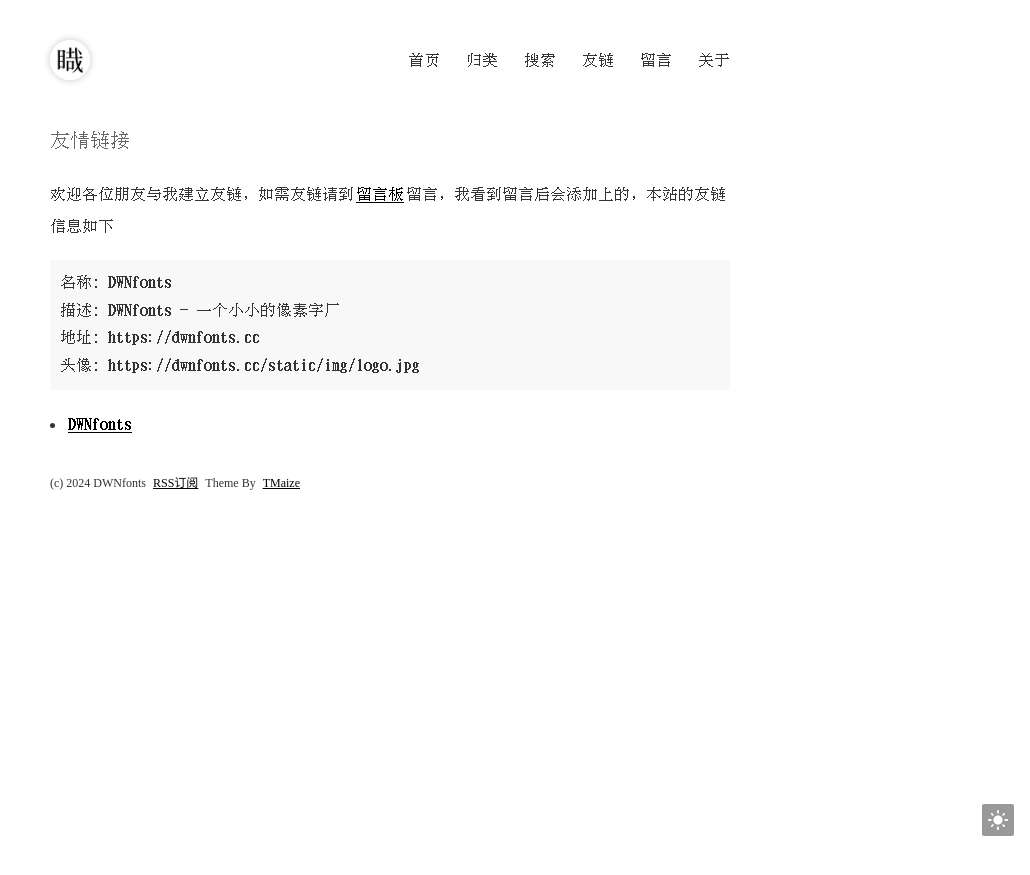
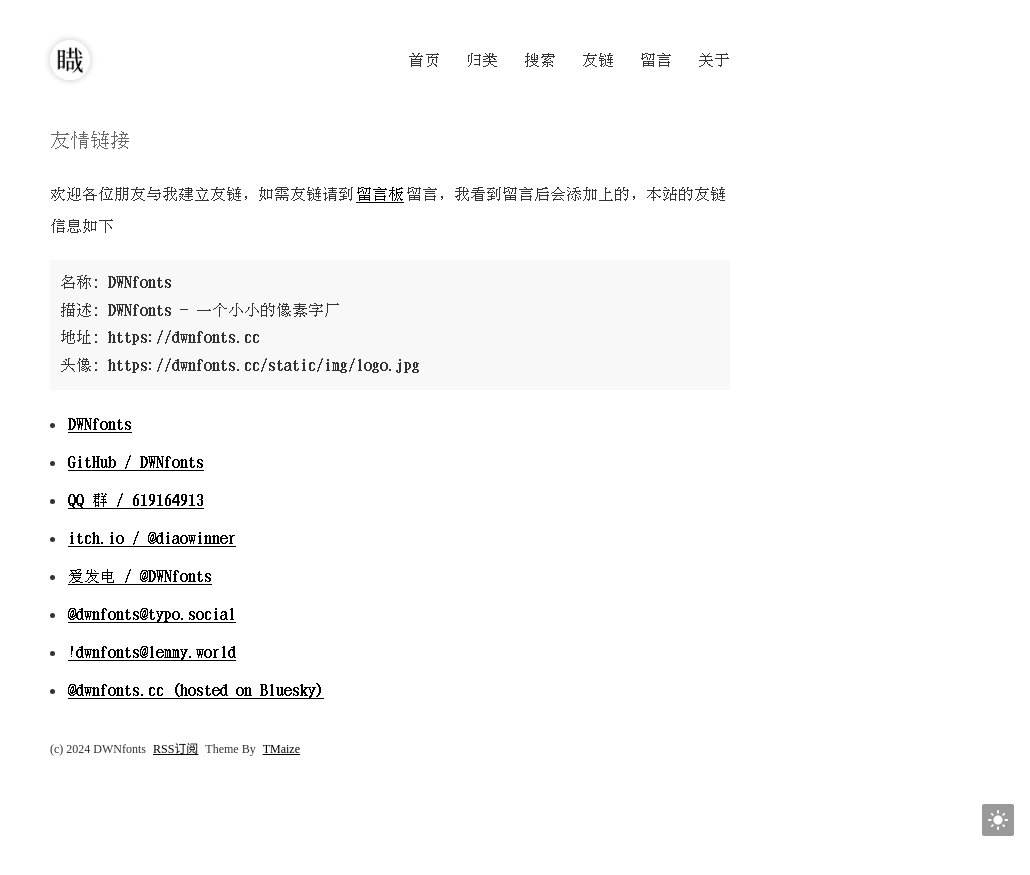
Before and after one commit to DWNfonts/site2024, a Jekyll site: the page built from pages/links.md, in a window 1280 px wide. Shown: the top 875 px of the page, without its empty margins (250-1280 px from the left). Built offline with Jekyll 4.4.1, drawn with Linux system fonts in a browser that asks for light colours; some web fonts are replaced.

Commit message:
movin' links

```diff
--- a/_config.yml
+++ b/_config.yml
@@ -55,5 +55,19 @@
 
 # 友情链接
 links:
-  - title: DWNfonts
+  - title: "DWNfonts"
     url: https://dwnfonts.cc
+  - title: "GitHub / DWNfonts"
+    url: https://github.com/DWNfonts
+  - title: "QQ 群 / 619164913"
+    url: https://qm.qq.com/q/m3j4G5YGsw
+  - title: "itch.io / @diaowinner"
+    url: http://diaowinner.itch.io/
+  - title: 爱发电 / @DWNfonts
+    url: http://afdian.net/a/DWNfonts
+  - title: "@dwnfonts@typo.social"
+    url: https://typo.social/@dwnfonts
+  - title: "!dwnfonts@lemmy.world"
+    url: https://lemmy.world/c/dwnfonts
+  - title: "@dwnfonts.cc (hosted on Bluesky)"
+    url: https://bsky.app/profile/dwnfonts.cc
```
